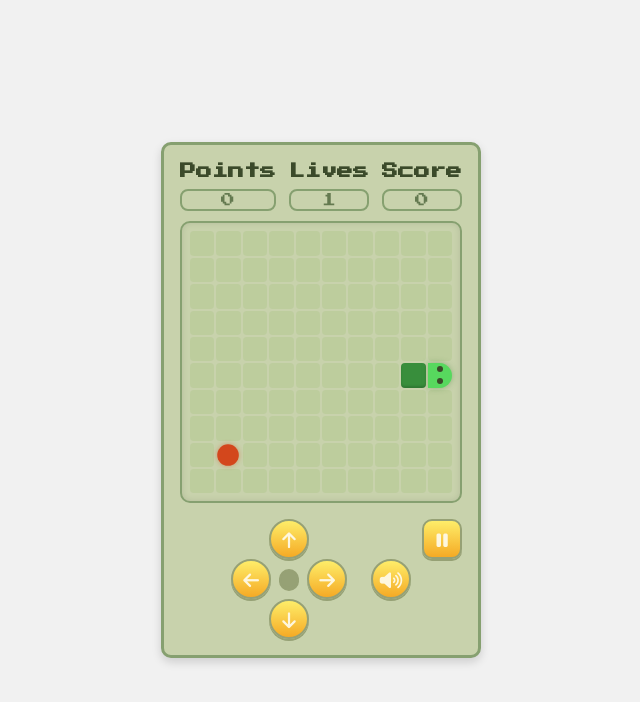
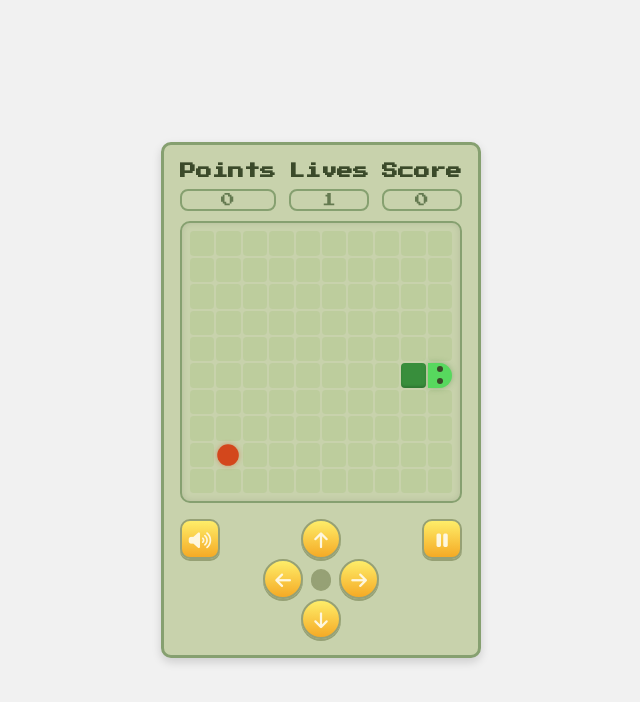
Before and after one commit to JoseRicardoPE/app-snake-game, an Angular app: page / in a window 1280 px wide. Shown: the top 702 px of the page, without its empty margins (319-959 px from the left). Built offline with nearby package versions, Linux system fonts and the light colour scheme.

Commit message:
Fix: styles button mute

```diff
--- a/src/app/components/controls/controls.component.scss
+++ b/src/app/components/controls/controls.component.scss
@@ -49,7 +49,14 @@ $button-width: calculateRem(44px);
         position: absolute;
         top: 0;
         right: 0;
-        background: linear-gradient(to bottom, $color-controls-light, $color-controls-dark);
+        border-radius: calculateRem(10px);
+        width: $button-width;
+        height: $button-width;
+    }
+    .mute {
+        position: absolute;
+        top: 0;
+        left: 0;
         border-radius: calculateRem(10px);
         width: $button-width;
         height: $button-width;
@@ -62,7 +69,7 @@ $button-width: calculateRem(44px);
             width: calculateRem(40px);
             height: calculateRem(40px);
         }
-        .pause {
+        .pause, .mute {
             width: calculateRem(40px);
             height: calculateRem(40px);
         }
```
